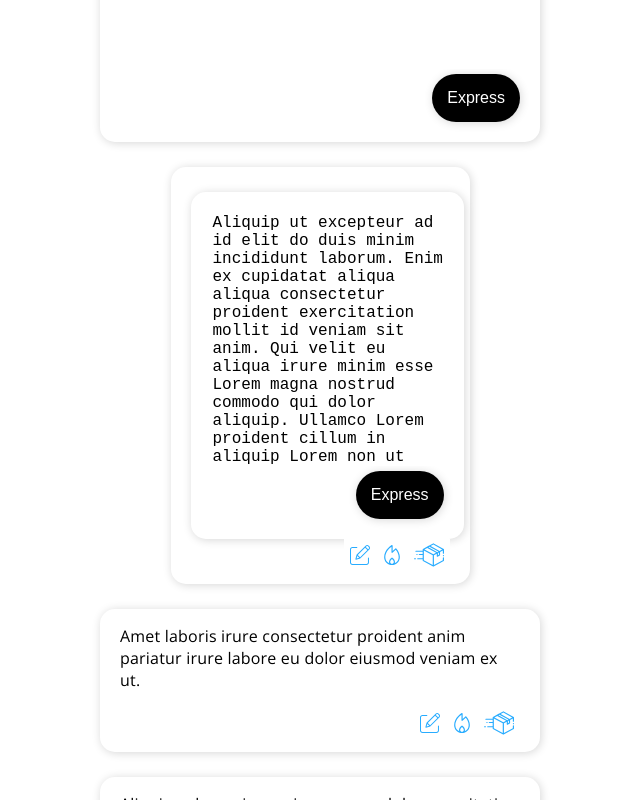
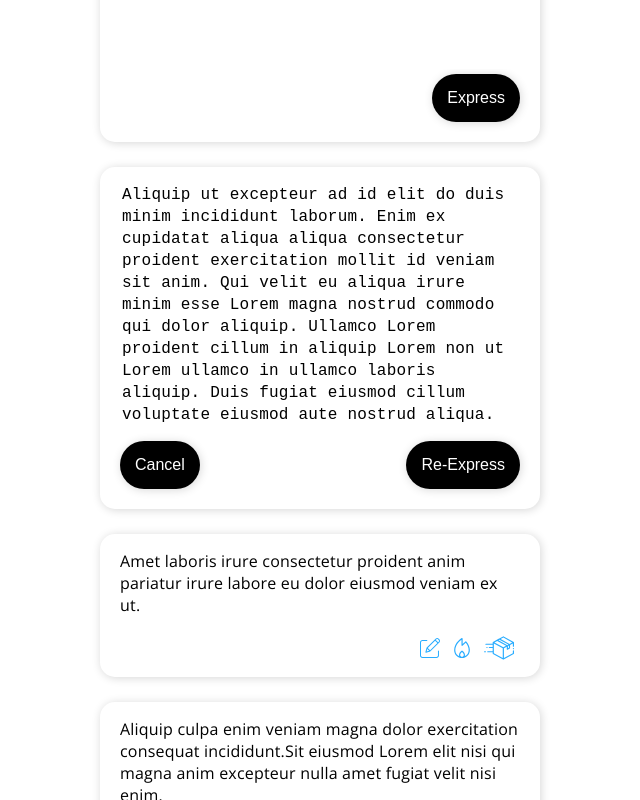
Before and after one commit to dannydi12/thoughtbin-client, a React (Create React App) app: page /thoughts in a window 1280 px wide. Both pictures are taken after a click on the button 750 px from the left and 1324 px from the top of the page. Shown: the part 910-1710 px from the top of the page, without its empty margins (320-960 px from the left). Built offline with nearby package versions, Linux system fonts and the light colour scheme.

Commit message:
styled forms, added edit thought form component

```diff
--- a/src/EditThoughtForm/EditThoughtForm.css
+++ b/src/EditThoughtForm/EditThoughtForm.css
@@ -0,0 +1,9 @@
+.edit-thought-button-wrapper {
+  display: flex;
+  width: 100%;
+  justify-content: space-between;
+}
+
+.edit-thought-button-wrapper button{
+  margin-left: 0 !important;
+}
--- a/src/EditThoughtForm/EditThoughtForm.js
+++ b/src/EditThoughtForm/EditThoughtForm.js
@@ -3,10 +3,13 @@ import './EditThoughtForm.css';
 
 function EditThoughtForm(props) {
   return (
-    <form>
+    <form className='thought-form'>
       {/* dont want a label but must still be a11y */}
-      <textarea placeholder='An essay on why bananas are green...' defaultValue={props.content}></textarea>
-      <button type='submit'>Express</button>
+      <textarea defaultValue={props.content}></textarea>
+      <div className='edit-thought-button-wrapper'>
+        <button onClick={props.cancelEdit} type='button'>Cancel</button>
+        <button onClick={props.editThought} type='submit'>Re-Express</button>
+      </div>
     </form>
   )
 }
--- a/src/ThoughtForm/ThoughtForm.css
+++ b/src/NewThoughtForm/NewThoughtForm.css
@@ -1,21 +1,23 @@
-.new-thought-form {
+.thought-form {
   box-shadow: 1px 1px 10px rgb(214, 214, 214);
   margin: 25px 0px 0px 0px;
   border-radius: 15px;
   max-width: 400px;
   padding: 20px 20px 20px 20px;
-  width: 90%;
+  width: 100%;
 }
 
-.new-thought-form textarea {
+.thought-form textarea {
   width: 100%;
   height: 250px;
   resize: none;
   border: none;
   font-size: 16px;
+  line-height: 22px;
+  letter-spacing: 0.2px;
 }
 
-.new-thought-form button {
+.thought-form button {
   background-color: #000;
   color: #fff;
   padding: 15px;
--- a/src/ThoughtForm/ThoughtForm.js
+++ b/src/NewThoughtForm/NewThoughtForm.js
@@ -1,9 +1,9 @@
 import React from 'react';
-import './ThoughtForm.css';
+import './NewThoughtForm.css';
 
-function ThoughtForm(props) {
+function NewThoughtForm(props) {
   return (
-    <form className='new-thought-form'>
+    <form className='thought-form'>
       {/* dont want a label but must still be a11y */}
       <textarea placeholder='An essay on why bananas are green...' defaultValue={props.content} />
       <button type='submit'>Express</button>
@@ -11,4 +11,4 @@ function ThoughtForm(props) {
   )
 }
 
-export default ThoughtForm;
+export default NewThoughtForm;
--- a/src/ThoughtCard/ThoughtCard.css
+++ b/src/ThoughtCard/ThoughtCard.css
@@ -4,6 +4,7 @@
   border-radius: 15px;
   max-width: 400px;
   padding: 0px 20px 10px 20px;
+  width: 100%;
 }
 
 /* .thought-card {
@@ -15,3 +16,9 @@
   display: flex;
   justify-content: flex-end;
 }
+
+.thought-card > .thought-form {
+  padding: 15px 0px 10px 0px;
+  margin: 0;
+  box-shadow: none;
+}
--- a/src/ThoughtCard/ThoughtCard.js
+++ b/src/ThoughtCard/ThoughtCard.js
@@ -1,10 +1,10 @@
 import React, { useState } from 'react';
 import { useRouteMatch } from "react-router-dom";
-import ThoughtForm from '../ThoughtForm/ThoughtForm';
 import ShareButton from '../buttons/ShareButton/ShareButton';
 import EditButton from '../buttons/EditButton/EditButton';
+import DeleteButton from '../buttons/DeleteButton/DeleteButton';
+import EditThoughtForm from '../EditThoughtForm/EditThoughtForm';
 import './ThoughtCard.css';
-import DeleteButton from '../buttons/DeleteButton/DeleteButton';
 
 function ThoughtCard(props) {
   const [isEditing, setIsEditing] = useState(false)
@@ -15,18 +15,21 @@ function ThoughtCard(props) {
   }
 
   const deleteThought = () => {
-    console.log('deleted')
+    console.log('deleted') // this should be imported from a service file
   }
 
   return (
     <div className='thought-card'>
-      {isEditing ? <ThoughtForm content={props.content} /> : <p>{props.content}</p>}
-      <div className='button-wrapper'>
-        {match && <EditButton clickFunction={() => setIsEditing(true)} />}
-        {match && <DeleteButton clickFunction={deleteThought}/>}
-        <ShareButton clickFunction={copyLink} />
-
-      </div>
+      {isEditing && match ? <EditThoughtForm content={props.content} />
+        : <>
+          <p>{props.content}</p>
+          <div className='button-wrapper'>
+            {match && <EditButton clickFunction={() => setIsEditing(true)} />}
+            {match && <DeleteButton clickFunction={deleteThought} />}
+            <ShareButton clickFunction={copyLink} />
+          </div>
+        </>
+      }
     </div>
   )
 }
--- a/src/ThoughtList/ThoughtList.js
+++ b/src/ThoughtList/ThoughtList.js
@@ -1,7 +1,7 @@
 import React from 'react';
 import { useRouteMatch } from "react-router-dom";
 import ThoughtCard from '../ThoughtCard/ThoughtCard';
-import ThoughtForm from '../ThoughtForm/ThoughtForm';
+import NewThoughtForm from '../NewThoughtForm/NewThoughtForm';
 import thoughts from './thought-fixture';
 import './ThoughtList.css';
 
@@ -12,7 +12,7 @@ function ThoughtList() {
 
   return (
     <section className='thought-list'>
-      {match && <ThoughtForm />}
+      {match && <NewThoughtForm />}
       {allThoughts}
     </section>
   )
```
